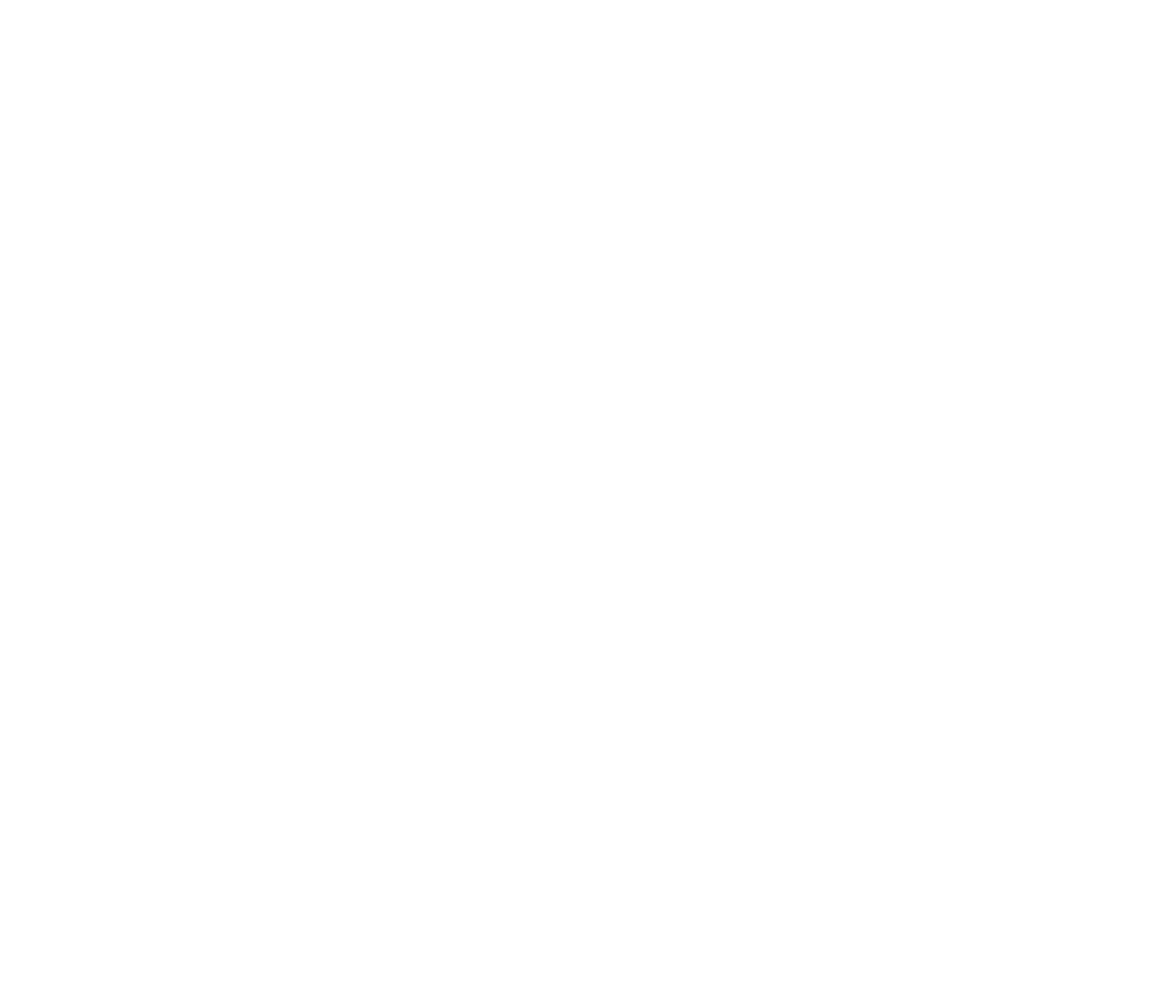
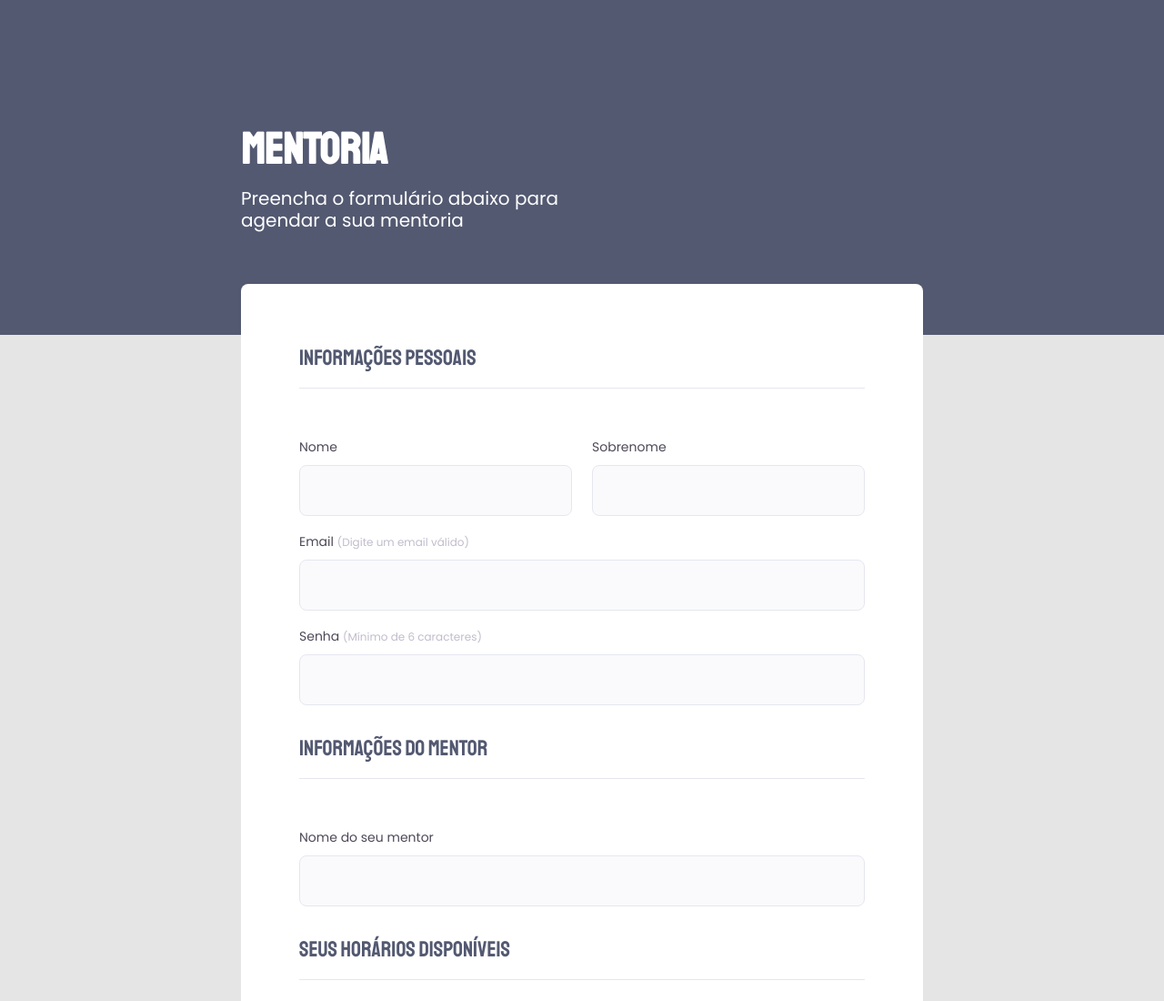
Before and after one commit to thiagoshibata/explorer-desafio-03, a plain HTML site: page index.html in a window 1280 px wide. Shown: the top 1100 px of the page at 91% size. Before the commit the page ends 800 px from the top, so only its background shows below. Drawn offline with Linux system fonts and the light colour scheme.

Commit message:
Finalizando desafio - 03 - recriando formulário

```diff
--- a/index.html
+++ b/index.html
@@ -1,12 +1,118 @@
 <!DOCTYPE html>
 <html lang="pt-br">
-<head>
-    <meta charset="UTF-8">
-    <meta name="viewport" content="width=device-width, initial-scale=1.0">
-    <title>Document</title>
-    <link rel="stylesheet" href="style.css">
-</head>
-<body>
+  <head>
+    <link rel="preconnect" href="https://fonts.gstatic.com" crossorigin />
+    <link rel="preconnect" href="https://fonts.googleapis.com" />
+    <meta charset="UTF-8" />
+    <meta name="viewport" content="width=device-width, initial-scale=1.0" />
+    <title>Mentoring Form</title>
+    <link
+      href="https://fonts.googleapis.com/css2?family=Poppins:ital,wght@0,100;0,200;0,300;0,400;0,500;0,600;0,700;0,800;0,900;1,100;1,200;1,300;1,400;1,500;1,600;1,700;1,800;1,900&family=Staatliches&display=swap"
+      rel="stylesheet"
+    />
+    <link rel="stylesheet" href="style.css" />
+  </head>
+  <body>
+    <div class="page">
+      <header>
+        <h1>MENTORIA</h1>
+        <p>Preencha o formulário abaixo para agendar a sua mentoria</p>
+      </header>
+      <form id="form-event">
+        <fieldset>
+          <div class="fieldset-wrapper">
+            <legend>INFORMAÇÕES PESSOAIS</legend>
+            <div class="col-2">
+              <div class="input-wrapper">
+                <label for="form-name">Nome</label>
+                <input type="text" id="form-name" required />
+              </div>
 
-</body>
+              <div class="input-wrapper">
+                <label for="form-lastname">Sobrenome </label>
+                <input type="text" id="form-lastname" required />
+              </div>
+            </div>
+
+            <div class="input-wrapper">
+              <label for="form-email"
+                >Email <span>(Digite um email válido)</span></label
+              >
+              <input type="email" id="form-email" required />
+            </div>
+
+            <div class="input-wrapper">
+              <label for="form-password"
+                >Senha <span>(Mínimo de 6 caracteres)</span></label
+              >
+              <input
+                type="password"
+                id="form-password"
+                minlength="6"
+                required
+              />
+            </div>
+          </div>
+        </fieldset>
+
+        <fieldset>
+          <div class="fieldset-wrapper">
+            <legend>INFORMAÇÕES DO MENTOR</legend>
+            <div class="input-wrapper">
+              <label for="form-mentor">Nome do seu mentor</label>
+              <input type="text" id="form-mentor" />
+            </div>
+          </div>
+        </fieldset>
+
+        <fieldset>
+          <div class="fieldset-wrapper">
+            <legend>SEUS HORÁRIOS DISPONÍVEIS</legend>
+            <h2>Primeira mentoria</h2>
+            <div class="col-3">
+              <div class="input-wrapper">
+                <label for="form-first-date"
+                  >Data <span>(DD/MM/AAAA)</span></label
+                >
+                <input type="date" id="form-first-date" />
+              </div>
+              <div class="time-wrapper">
+                <div class="input-wrapper">
+                  <label for="form-begin-first">Das</label>
+                  <input type="time" id="form-begin-first" />
+                </div>
+                <div class="input-wrapper">
+                  <label for="form-end-first">Ate</label>
+                  <input type="time" id="form-end-first" />
+                </div>
+              </div>
+            </div>
+
+            <h2>Segunda mentoria</h2>
+            <div class="col-3">
+              <div class="input-wrapper">
+                <label for="form-second-date"
+                  >Data <span>(DD/MM/AAAA)</span></label
+                >
+                <input type="date" id="form-second-date" />
+              </div>
+              <div class="time-wrapper">
+                <div class="input-wrapper">
+                  <label for="form-begin-second">Das</label>
+                  <input type="time" id="form-begin-second" />
+                </div>
+                <div class="input-wrapper">
+                  <label for="form-end-second">Ate</label>
+                  <input type="time" id="form-end-second" />
+                </div>
+              </div>
+            </div>
+          </div>
+        </fieldset>
+      </form>
+      <footer>
+        <input class="button" type="submit" value="SALVAR" form="form-event" />
+      </footer>
+    </div>
+  </body>
 </html>
--- a/style.css
+++ b/style.css
@@ -0,0 +1,173 @@
+* {
+  margin: 0;
+  padding: 0;
+  box-sizing: border-box;
+}
+
+body {
+  background: #e5e5e5;
+  font-family: "Poppins", sans-serif;
+  font-weight: normal;
+  font-size: 14px;
+  line-height: 24px;
+
+  color: #4e4958;
+}
+body::before {
+  content: "";
+  width: 100%;
+  height: 368px;
+
+  position: absolute;
+  top: 0;
+  left: 0;
+  z-index: -1;
+
+  background: #535971;
+}
+
+.page {
+  width: 750px;
+  margin: 0 auto;
+}
+
+header {
+  width: 417px;
+  color: #fff;
+  margin-top: 140px;
+}
+
+header h1 {
+  font-family: "Staatliches", sans-serif;
+  font-size: 48px;
+  margin-bottom: 18px;
+  padding: 12px 0;
+}
+
+header p {
+  font-size: 20px;
+  font-weight: normal;
+}
+
+form {
+  background-color: #fff;
+
+  border: none;
+  border-radius: 8px 8px 0 0;
+
+  display: flex;
+  flex-direction: column;
+  gap: 30px;
+
+  padding: 64px;
+  margin-top: 58px;
+}
+
+fieldset {
+  border: none;
+}
+
+fieldset legend {
+  font-family: "Staatliches", sans-serif;
+  font-size: 24px;
+  line-height: 34px;
+  color: #535971;
+
+  border-bottom: 1px solid #e6e6f0;
+
+  padding-bottom: 16px;
+  margin-bottom: 36px;
+}
+
+.fieldset-wrapper {
+  display: flex;
+  flex-direction: column;
+  gap: 16px;
+}
+
+.fieldset-wrapper h2 {
+  font-family: "Staatliches", sans-serif;
+  font-size: 20px;
+  line-height: 34px;
+  color: #535971;
+}
+
+.input-wrapper {
+  display: flex;
+  flex-direction: column;
+  gap: 8px;
+}
+
+.input-wrapper label span {
+  color: #c1bccc;
+  font-size: 12px;
+  line-height: 20px;
+}
+
+.input-wrapper label span:hover {
+  color: #86828f;
+}
+
+.input-wrapper input {
+  border: 1px solid #e6e6f0;
+  border-radius: 8px;
+  background: #fafafc;
+
+  height: 56px;
+
+  padding: 0 24px;
+  font-size: 16px;
+  line-height: 26px;
+
+  color: #6c6a71;
+}
+
+.col-2 {
+  display: flex;
+  flex-direction: row;
+  gap: 22px;
+}
+
+.col-2 div {
+  width: 100%;
+}
+.col-3 {
+  display: flex;
+  flex-direction: row;
+  gap: 32px;
+}
+
+.col-3 div {
+  width: 100%;
+}
+
+.time-wrapper {
+  display: flex;
+  flex-direction: row;
+  gap: 10px;
+}
+
+footer {
+  display: flex;
+  flex-direction: column;
+
+  text-align: center;
+
+  background: #535971;
+
+  border-radius: 0 0 8px 8px;
+  padding: 50px 70px;
+
+  margin-bottom: 100px;
+}
+
+footer .button {
+  background: #ff5374;
+
+  width: 608px;
+  height: 56px;
+  border: none;
+  border-radius: 8px;
+
+  color: #fff;
+}
```
